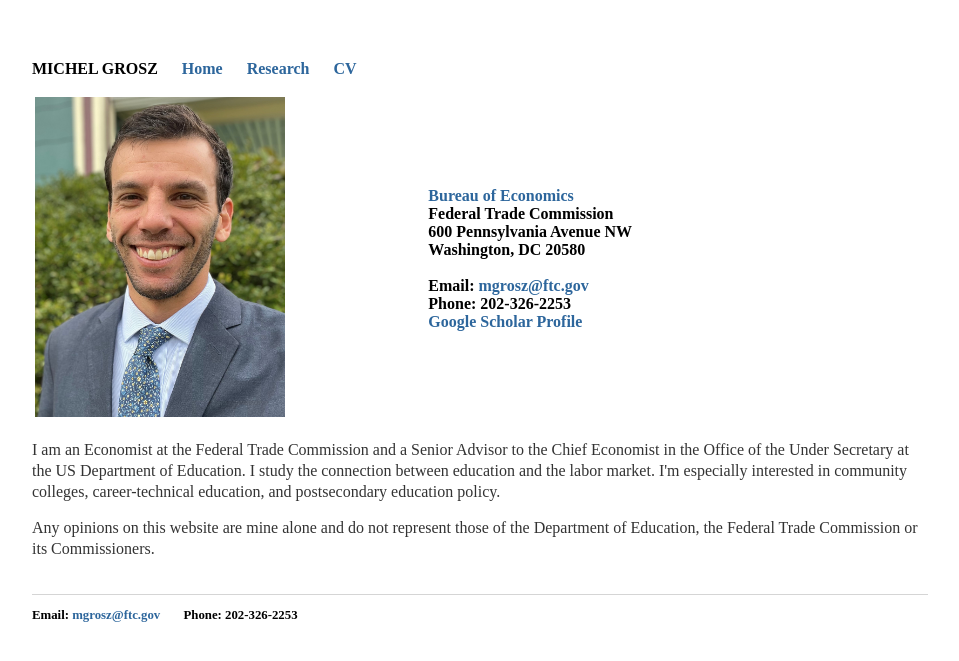
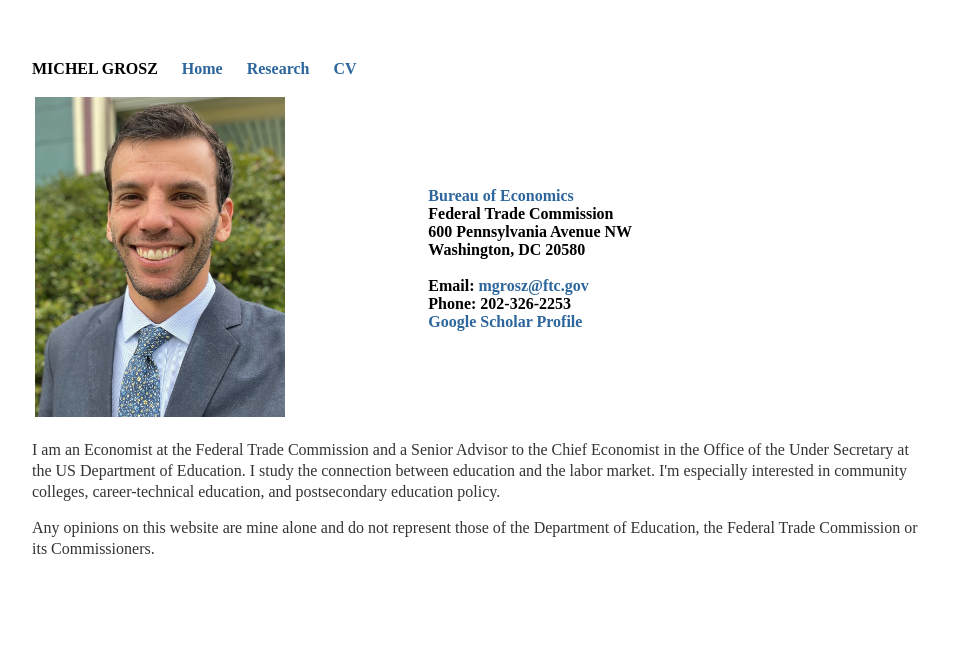
Before and after one commit to mzgrosz/mzgrosz.github.io, a Jekyll site: the page built from index.html, in a window 1280 px wide. Shown: the top 661 px of the page, without its empty margins (160-1119 px from the left). Built offline with Jekyll 4.4.1, drawn with Linux system fonts in a browser that asks for light colours.

Commit message:
Update default.html

```diff
--- a/_layouts/default.html
+++ b/_layouts/default.html
@@ -31,12 +31,7 @@
 			{{ content }}
 
 			</div><!-- /.container -->
-			<footer>
-	    		<ul>
-			<li> Email: <a href="mailto:mgrosz@ftc.gov">mgrosz@ftc.gov</a></li>
-        		<li> Phone: 202-326-2253</li>
-			</ul>
-			</footer>
+
 		</body>
 	{% include googleanalytics.html %}
 	</html>
```
